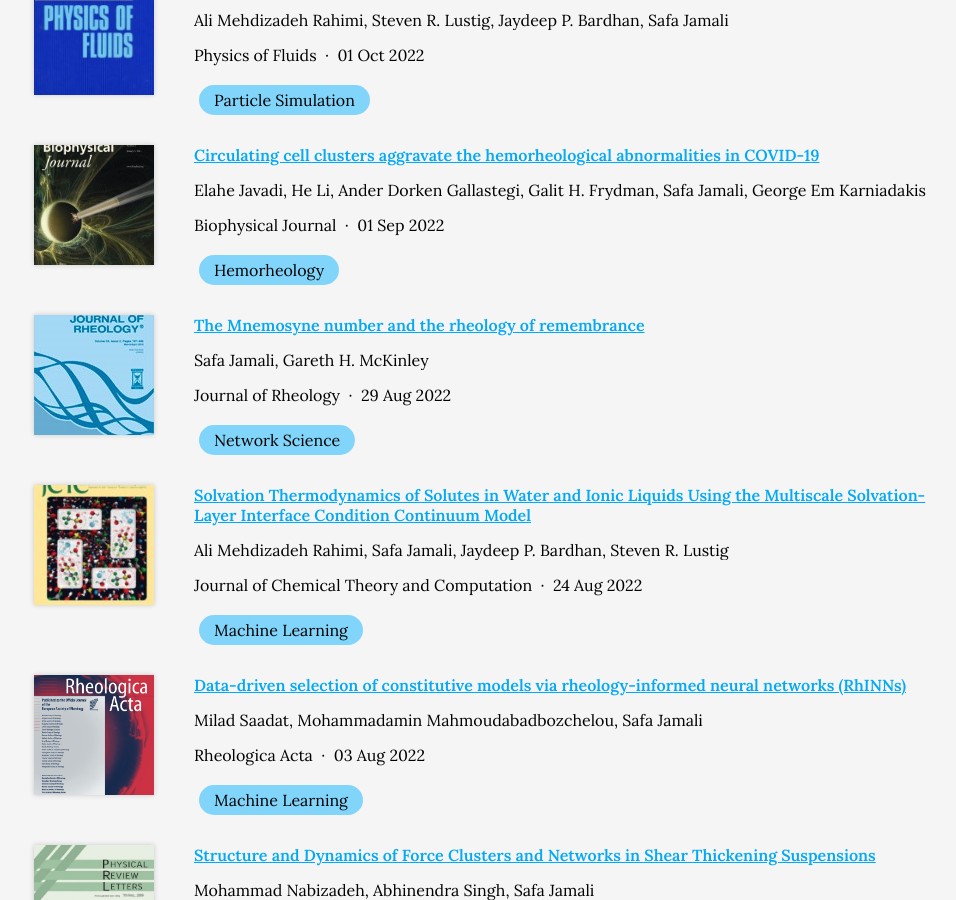
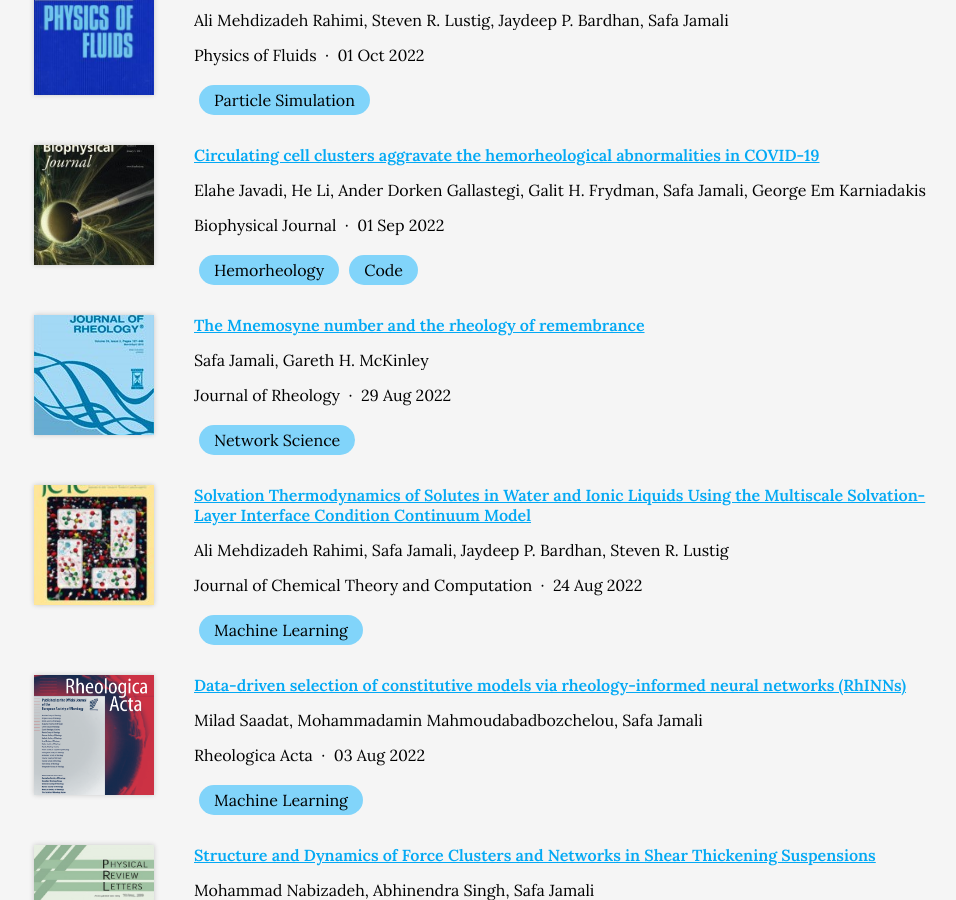
Before and after one commit to procf/procf.github.io, a Jekyll site: the page built from publications/index.md, in a window 1280 px wide and 900 px high, scrolled down 2450 px. Shown: the whole window, without its empty margins (156-1112 px from the left). Built offline with Jekyll 4.4.1, drawn with Linux system fonts in a browser that asks for light colours; nearby versions of some CDN libraries; comment, search, counter and statistics services are not loaded.

Commit message:
Pub Tag: pass repo_link again

```diff
--- a/_includes/citation.html
+++ b/_includes/citation.html
@@ -61,7 +61,7 @@
       {{ publisher }}&nbsp; · &nbsp;{{ date | date: "%d %b %Y" }}
     </div>
     {%- if rich -%}
-      {%- include tags.html tags=tags repo=repo -%}
+      {%- include tags.html tags=tags repo=repo repo_link=repo_link -%}
       <div class="citation_links">
         {%- for extra in extra-links -%}
           {%- assign type = extra.type | default: "" -%}
```
